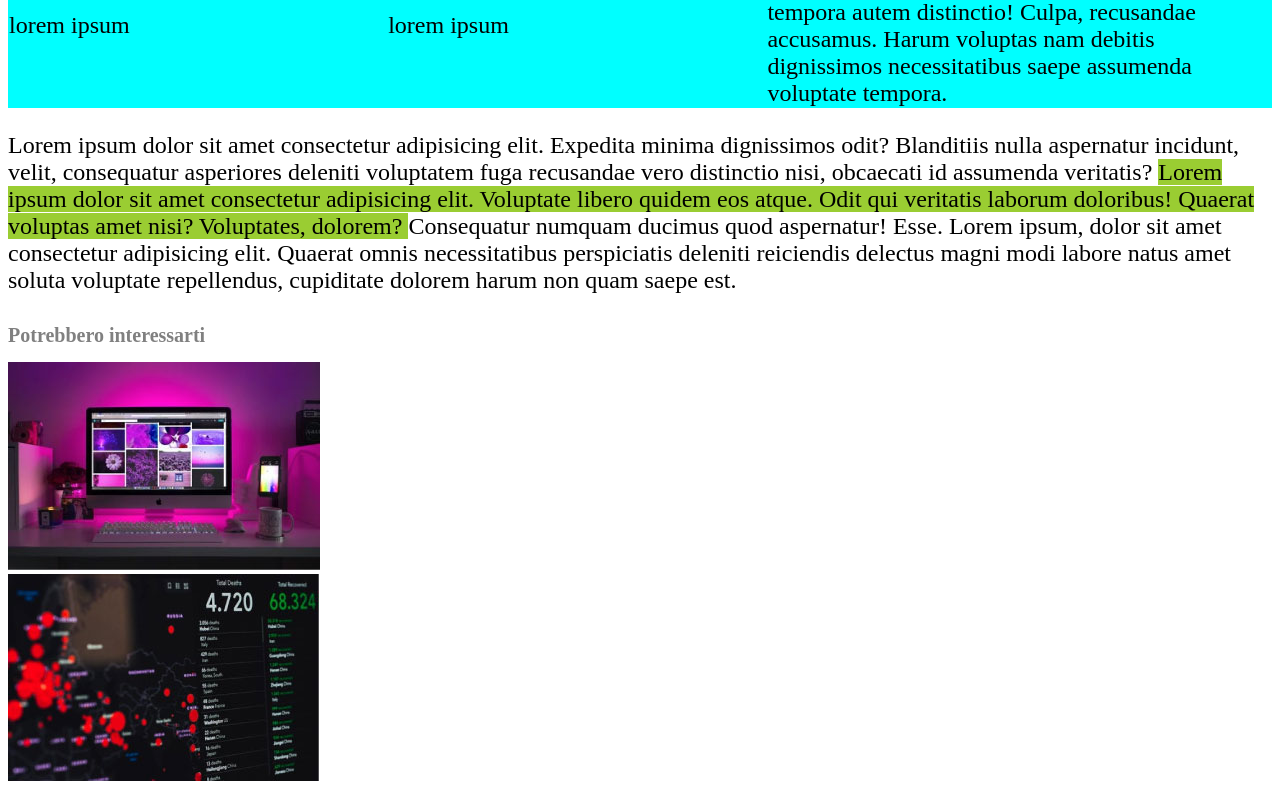
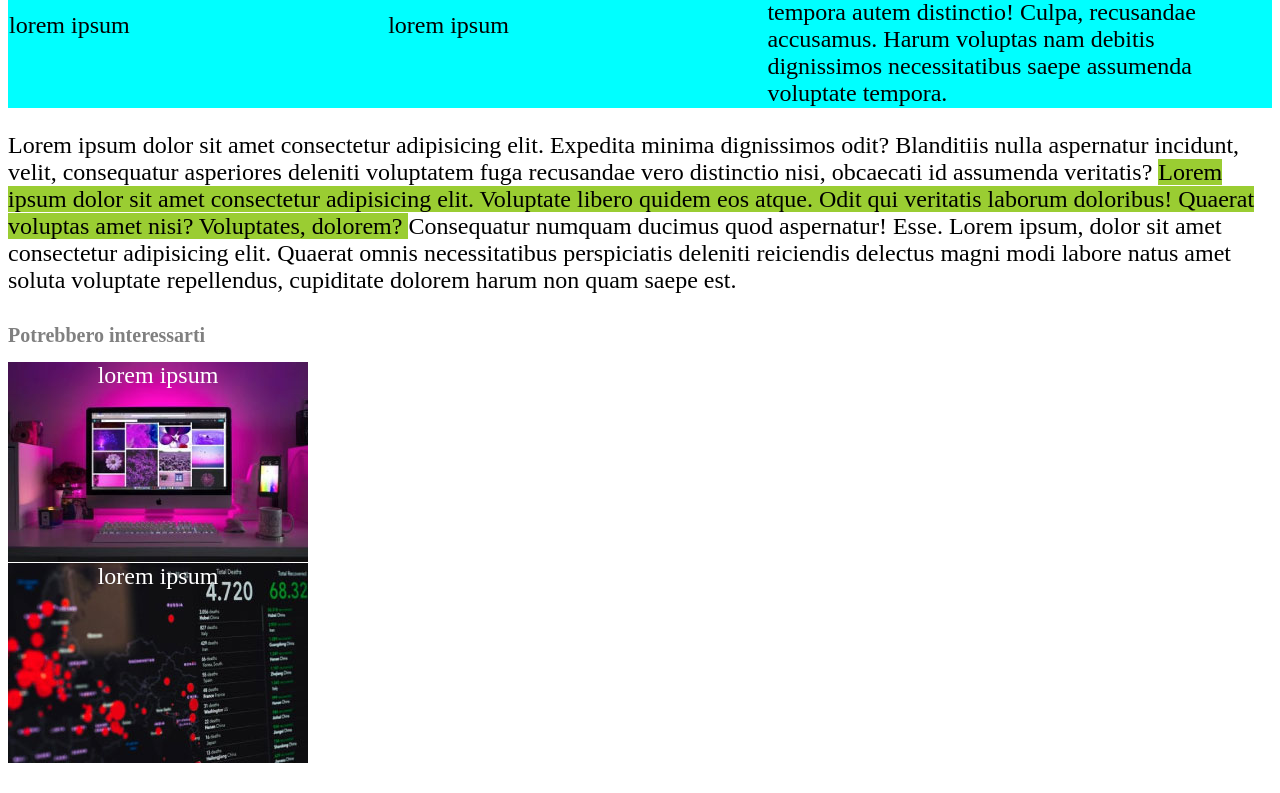
Before and after one commit to NicolaPiperis/html-css-booleaner, a plain HTML site: page index.html in a window 1280 px wide. Shown: the part 1617-2410 px from the top of the page. After the commit the page ends 2388 px from the top, so only its background shows below. Drawn offline with Linux system fonts and the light colour scheme.

Commit message:
update footer

```diff
--- a/css/style.css
+++ b/css/style.css
@@ -75,3 +75,20 @@ th{
     margin-top: 30px;
     margin-bottom: 15px;
 }
+
+.fotter-image{
+    background-image: url(../img/monitor.jpg);
+    width: 300px;
+    height: 200px;
+    color: white;
+    text-align: center;
+}
+
+.fotter-image2{
+    background-image: url(../img/graph.jpg);
+    width: 300px;
+    height: 200px;
+    margin-top: 1px;
+    color: white;
+    text-align: center;
+}
--- a/index.html
+++ b/index.html
@@ -163,12 +163,12 @@
             <strong>Potrebbero interessarti</strong>
         </div>
 
-        <div>
-            <img src="img/monitor.jpg" alt="monitor-image">
+        <div class="fotter-image general-text">
+            lorem ipsum
         </div>
 
-        <div>
-            <img src="img/graph.jpg" alt="graph-image">
+        <div class="fotter-image2 general-text">
+            lorem ipsum
         </div>
 
     </footer>
```
